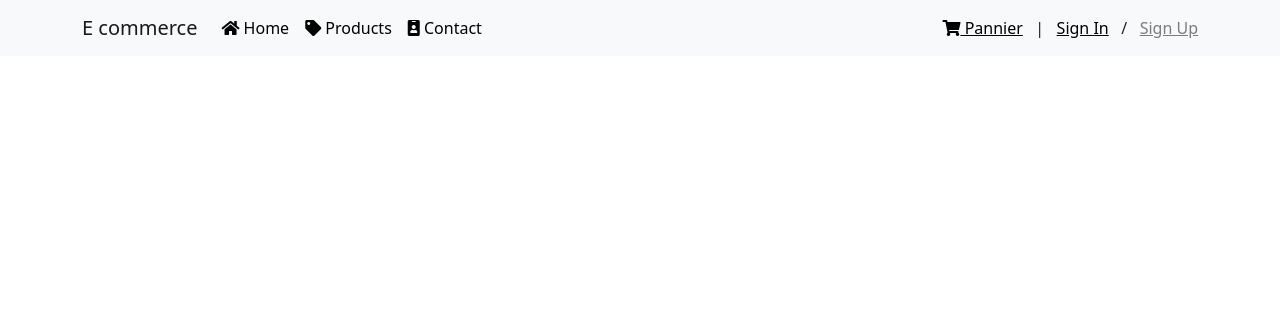
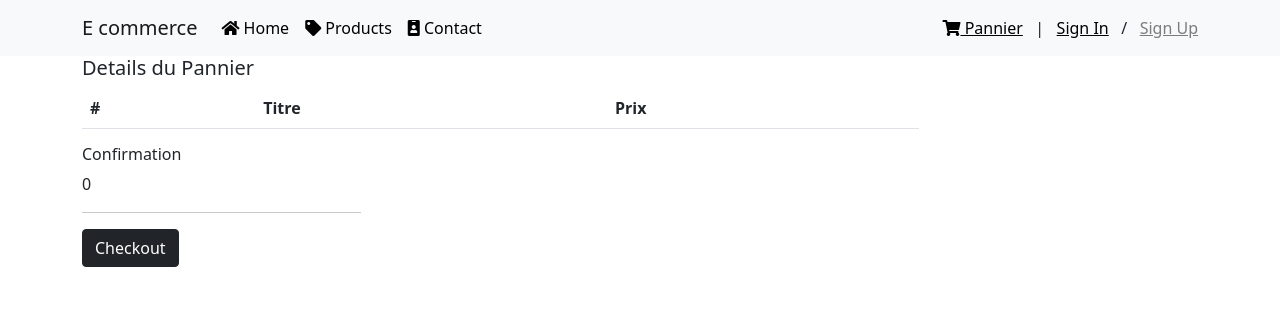
Before and after one commit to bendjelloulnoureddine/mb-academy, a Django app: page /order/order/ in a window 1280 px wide. Shown: the top 316 px of the page. Run offline with Django 3.2, Linux system fonts and the light colour scheme; data comes from the database, SQL or seed files in the repository; lists and menus that the app fills with data are empty; some libraries are stand-ins or nearby versions.

Commit message:
[main]: Validate Order

```diff
--- a/order/templates/order/order_items.html
+++ b/order/templates/order/order_items.html
@@ -1,5 +1,36 @@
 {% extends 'core/base.html' %}
 
 {% block content %}
+    <div class="container">
+        <div class"row">
+            <div class="col-sm-12 col-md-9">
+                <h5>Details du Pannier</h5>
+                <table class="table table-hover">
+                  <thead>
+                    <tr>
+                      <th scope="col">#</th>
+                      <th scope="col">Titre</th>
+                      <th scope="col">Prix</th>
+                    </tr>
+                  </thead>
+                  <tbody>
+                    {% for item in order.products.all %}
+                    <tr>
+                        <th scope="row">{{forloop.counter}}</th>
+                        <td>{{item.product.name}}</td>
+                        <td>{{item.product.sellingPrice}}</td>
+                    </tr>
+                    {% endfor %}
+                  </tbody>
+                </table>
+            </div>
+            <div class="col-sm-12 col-md-3">
+                <h6>Confirmation</h6>
+                {{total_price}}
+                <hr>
+                <a class="btn btn-dark" href='{% url 'validate-order'%}'>Checkout</a>
+            </div>
+        </div>
+    </div>
 
 {% endblock %}
--- a/order/urls.py
+++ b/order/urls.py
@@ -2,10 +2,12 @@ from django.urls import path
 
 from order.views import (
         add_to_cart,
-        order_items
+        order_items,
+        validate_order
         )
 
 urlpatterns = [
     path('add-to-cart/<id>', add_to_cart, name="add_to_cart"),
     path('order/', order_items, name="order-items"),
+    path('validate-order/', validate_order, name='validate-order'),
 ]
--- a/order/views.py
+++ b/order/views.py
@@ -5,7 +5,27 @@ from product.models import Product
 from order.models import Order, OrderItem
 
 def order_items(request):
-    return render(request, 'order/order_items.html')
+    total_price = 0
+    try:
+        order = Order.objects.filter(is_checked=False)[0]
+        for item in order.products.all():
+            total_price = total_price + item.product.sellingPrice
+    except:
+        order = []
+
+    context = {
+        'order': order,
+        'total_price': total_price
+
+        }
+    return render(request, 'order/order_items.html', context)
+
+def validate_order(request):
+    order = Order.objects.filter(is_checked=False)[0]
+    order.is_checked = True
+    order.save()
+    return redirect(reverse_lazy('home'))
+
 
 def add_to_cart(request, id):
     # Get the product
@@ -18,7 +38,7 @@ def add_to_cart(request, id):
             )
     try:
         # Get All the Orders
-        order = Order.objects.filter()[0]
+        order = Order.objects.filter(is_checked=False)[0]
     except:
         # Create new Cart
         order = Order.objects.create(
```
